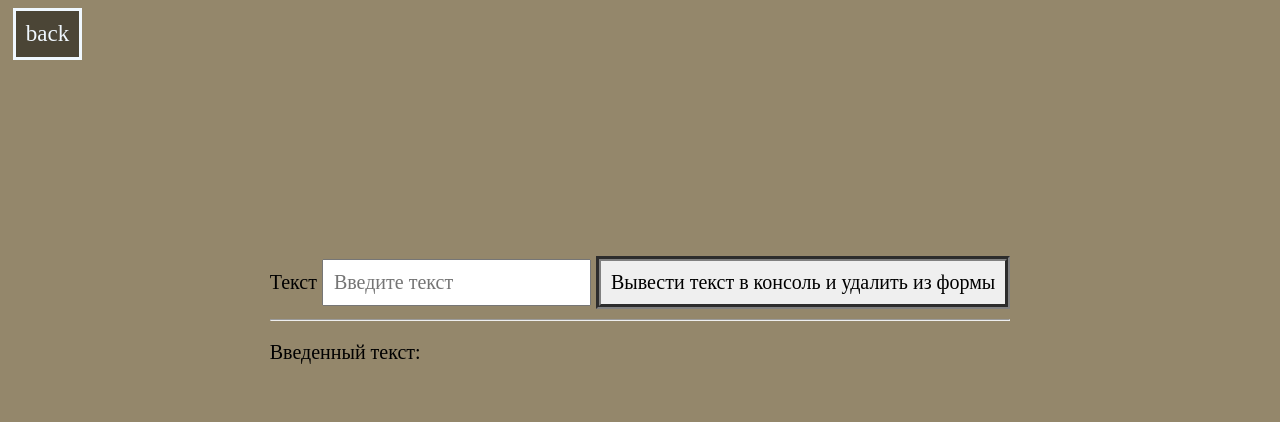
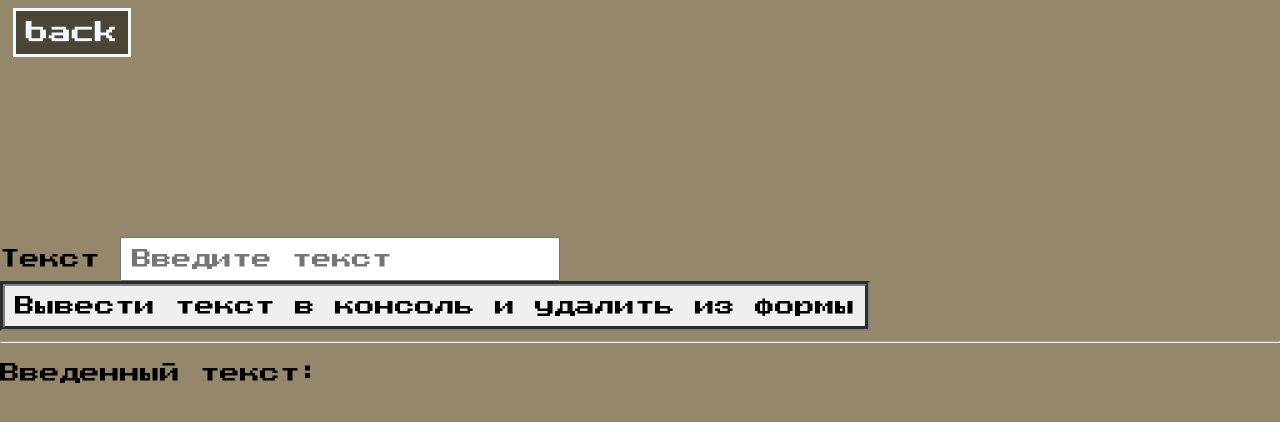
Before and after one commit to GdoubleA/Task-JS-HW-03-, a plain HTML site: page task5/index.html in a window 1280 px wide. Drawn offline with Linux system fonts and the light colour scheme.

Commit message:
text decoration none

```diff
--- a/task1/style.css
+++ b/task1/style.css
@@ -2,7 +2,7 @@
     box-sizing: border-box;
     font-family: 'Press Start 2P', serif;
     font-size: 28px;
-
+    text-decoration: none;
   }
 
   body {
--- a/task2/style.css
+++ b/task2/style.css
@@ -2,6 +2,7 @@
   box-sizing: border-box;
   font-family: 'Press Start 2P', serif;
   font-size: 23px;
+  text-decoration: none;
 }
 
 body {
--- a/task3/style.css
+++ b/task3/style.css
@@ -2,6 +2,7 @@
   box-sizing: border-box;
   font-family: 'Press Start 2P', serif;
   font-size: 28px;
+  text-decoration: none;
 }
 
 body {
--- a/task4/style.css
+++ b/task4/style.css
@@ -3,6 +3,7 @@
   font-family: 'Press Start 2P', serif;
   font-size: 28px;
   color: black;
+  text-decoration: none;
 }
 
 body {
--- a/task5/index.html
+++ b/task5/index.html
@@ -5,6 +5,10 @@
     <meta charset="UTF-8">
     <title>JS-Start. 3 задача</title>
     <link rel="stylesheet" href="style.css">
+    <link rel="stylesheet" href="style.css">
+    <link rel="preconnect" href="https://fonts.googleapis.com">
+    <link rel="preconnect" href="https://fonts.gstatic.com" crossorigin>
+    <link href="https://fonts.googleapis.com/css2?family=Press+Start+2P&display=swap" rel="stylesheet">
 </head>
 
 <body>
```
Also changed, not shown: task4/index.html (+4 -0 lines).
